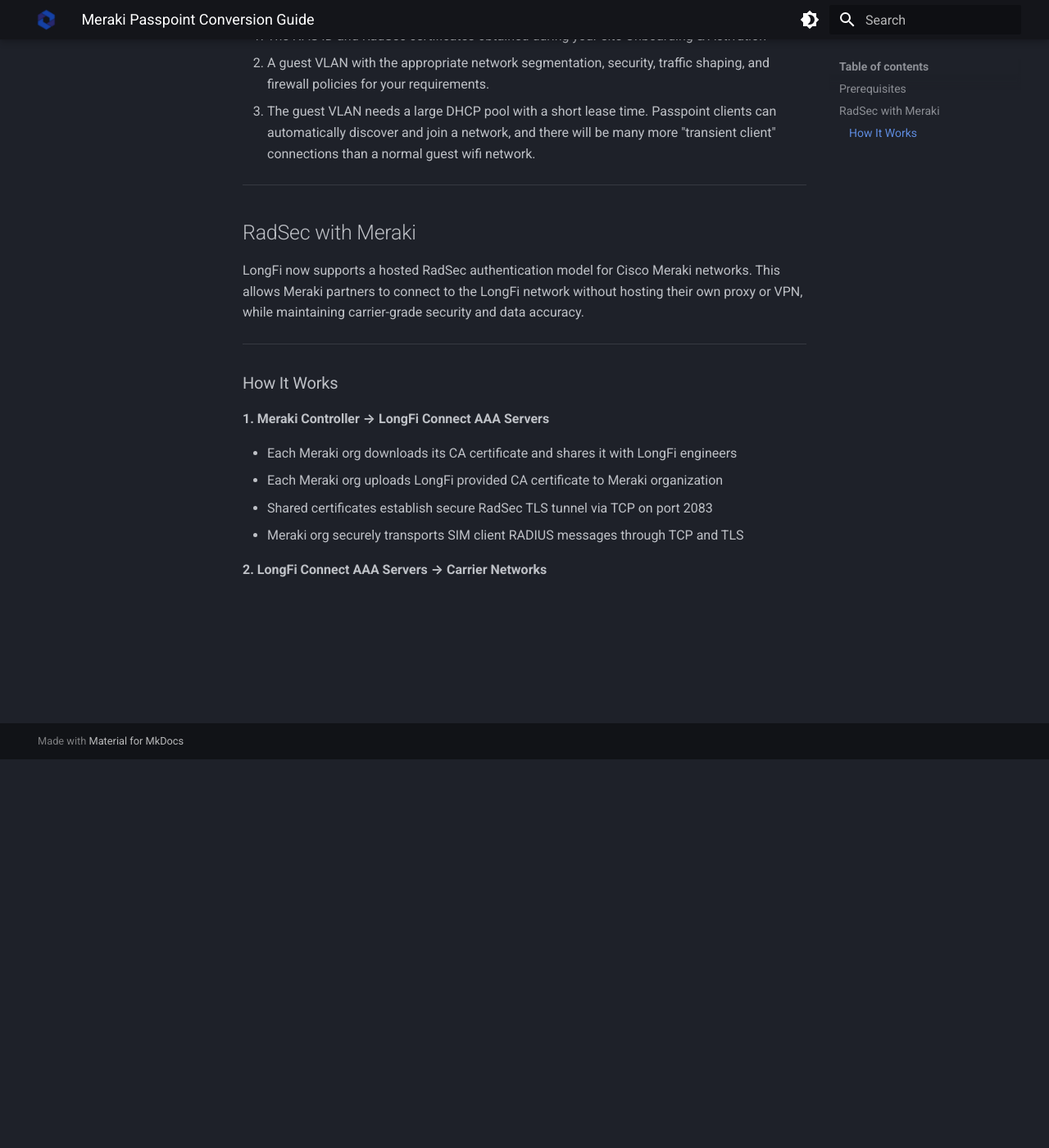
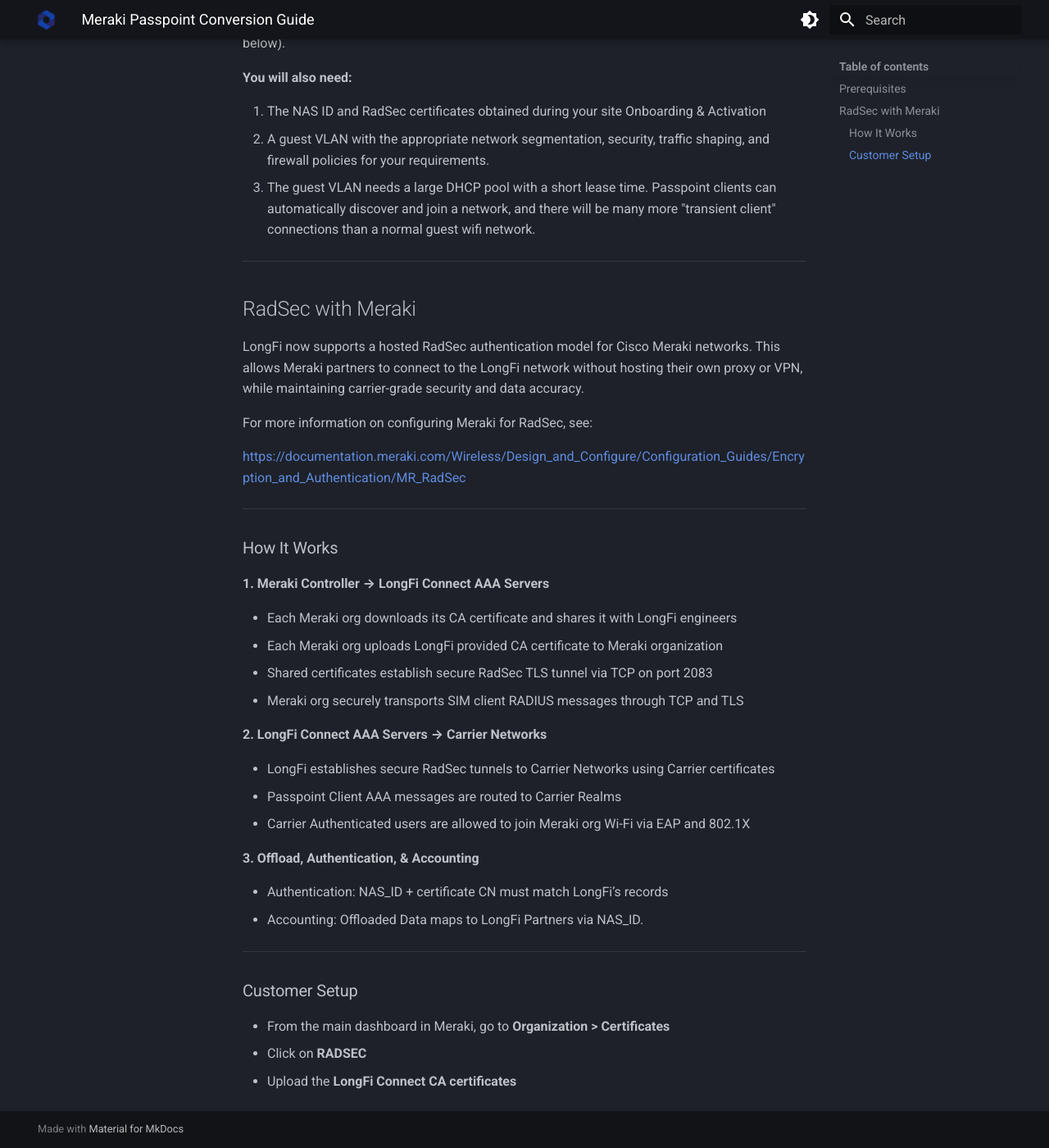
Before and after one commit to LongFi-Solutions/longfi-solutions.github.io, an MkDocs documentation site: the page built from docs/deployment/meraki.md, in a window 1280 px wide and 1400 px high, scrolled down 474 px. Shown: the whole window at 82% size. Built offline with MkDocs 1.6.1 and Material for MkDocs 9.7.7, drawn with Linux system fonts in a browser that asks for light colours; some of the changed text lies outside the part shown.

Commit message:
Update Deployment Guides “meraki”

```diff
--- a/docs/deployment/meraki.md
+++ b/docs/deployment/meraki.md
@@ -12,6 +12,8 @@ For support please contact: [networks@longfisolutions.com](mailto:networks@longf
 
 LongFi Connect configuration requires the Passpoint protocol.  Please ensure your Meraki system is running version 14.0 or later, your AP models support Passpoint/Hotspot 2.0, and you have basic traffic routing working with existing SSID(s).
 
+Before you can activate Passpoint in your Meraki Organization, you will first need to complete the **RadSec with Meraki** section of this guide, and share your Meraki CA with LongFi engineers (see below).
+
 **You will also need:**
 
 1. The NAS ID and RadSec certificates obtained during your site Onboarding & Activation
@@ -23,6 +25,10 @@ LongFi Connect configuration requires the Passpoint protocol.  Please ensure you
 ## RadSec with Meraki
 
 LongFi now supports a hosted RadSec authentication model for Cisco Meraki networks.  This allows Meraki partners to connect to the LongFi network without hosting their own proxy or VPN, while maintaining carrier-grade security and data accuracy.
+
+For more information on configuring Meraki for RadSec, see:
+
+[https://documentation.meraki.com/Wireless/Design_and_Configure/Configuration_Guides/Encryption_and_Authentication/MR_RadSec](https://documentation.meraki.com/Wireless/Design_and_Configure/Configuration_Guides/Encryption_and_Authentication/MR_RadSec)
 
 ***
 
@@ -36,3 +42,20 @@ LongFi now supports a hosted RadSec authentication model for Cisco Meraki networ
 - Meraki org securely transports SIM client RADIUS messages through TCP and TLS
 
 **2. LongFi Connect AAA Servers → Carrier Networks**
+
+- LongFi establishes secure RadSec tunnels to Carrier Networks using Carrier certificates
+- Passpoint Client AAA messages are routed to Carrier Realms
+- Carrier Authenticated users are allowed to join Meraki org Wi-Fi via EAP and 802.1X
+
+**3. Offload, Authentication, & Accounting**
+
+- Authentication: NAS_ID + certificate CN must match LongFi’s records
+- Accounting: Offloaded Data maps to LongFi Partners via NAS_ID.
+
+***
+
+### Customer Setup
+
+- From the main dashboard in Meraki, go to **Organization > Certificates**
+- Click on **RADSEC**
+- Upload the **LongFi Connect CA certificates**
```
